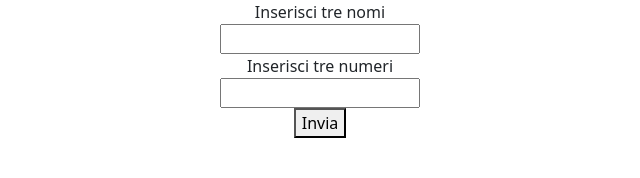
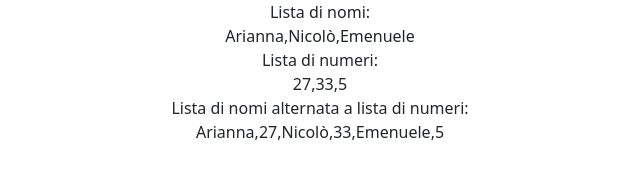
Before and after one commit to Arianna-Cosimini/js-jsnacks-blocco-3, a plain HTML site: page jsnack2/index.html in a window 1280 px wide. Shown: the whole page, without its empty margins (320-960 px from the left). Drawn offline with nearby package versions, Linux system fonts and the light colour scheme.

Commit message:
fix: stmpo risultato in pagina. Esercizio completato e finito

```diff
--- a/jsnack2/index.html
+++ b/jsnack2/index.html
@@ -13,21 +13,9 @@
 
 
     <div class="container text-center">
-
-        <form action="">
-            <div class="d-flex flex-column align-items-center">
-                <label for="userName">Inserisci tre nomi</label>
-                <input type="text" id="userName" style="width: 200px;">
-
-            </div>
-
-            <div class="d-flex flex-column align-items-center">
-                <label for="userNumber">Inserisci tre numeri</label>
-                <input type="number" id="userNumber" style="width: 200px;">
-            </div>
-
-            <button type="button">Invia</button>
-        </form>
+        <div class="names"></div>
+        <div class="numbers"></div>
+        <div class="result"></div>
 
 
     </div>
--- a/jsnack2/js/script.js
+++ b/jsnack2/js/script.js
@@ -38,17 +38,16 @@
 
 const nameList = ["Arianna","Nicolò","Emenuele"];
 
+document.querySelector(".names").innerHTML = `Lista di nomi: <br> ${nameList}`
+
 const numberList = ["27", "33","5"]
+document.querySelector(".numbers").innerHTML = `Lista di numeri: <br> ${numberList}`
+
 
 function betweenArray(nameList, numberList) {
     const numberPlusNameList = [];
 
 
-    if (nameList.length < numberList.length) {
-        nameList.push(userName)
-    } else if (numberList.length < nameList.length) {
-        numberList.push(userNumber)
-    } else if (nameList.length == numberList.length) {
 
         for (let i = 0; i < numberList.length; i++) {
 
@@ -57,7 +56,6 @@ function betweenArray(nameList, numberList) {
 
             console.log(numberPlusNameList)
         }
-    }
 
 
 
@@ -65,4 +63,4 @@ function betweenArray(nameList, numberList) {
 }
 
     let result = betweenArray(nameList, numberList);
-    console.log(result)
+    document.querySelector(".result").innerHTML = `Lista di nomi alternata a lista di numeri: <br> ${result}`
--- a/jsnack5/js/script.js
+++ b/jsnack5/js/script.js
@@ -0,0 +1,5 @@
+// // Snack 5 (bonus):
+// // Scrivi una funzione che accetti una stringa come parametro e
+// restituisca la stessa stringa ma con le iniziali delle parole tutte in maiuscolo
+// // Es: funzioneEsempio("nel mezzo del cammin di nostra vita")
+// :freccia_destra:  "Nel Mezzo Del Cammin Di Nostra Vita"
```
